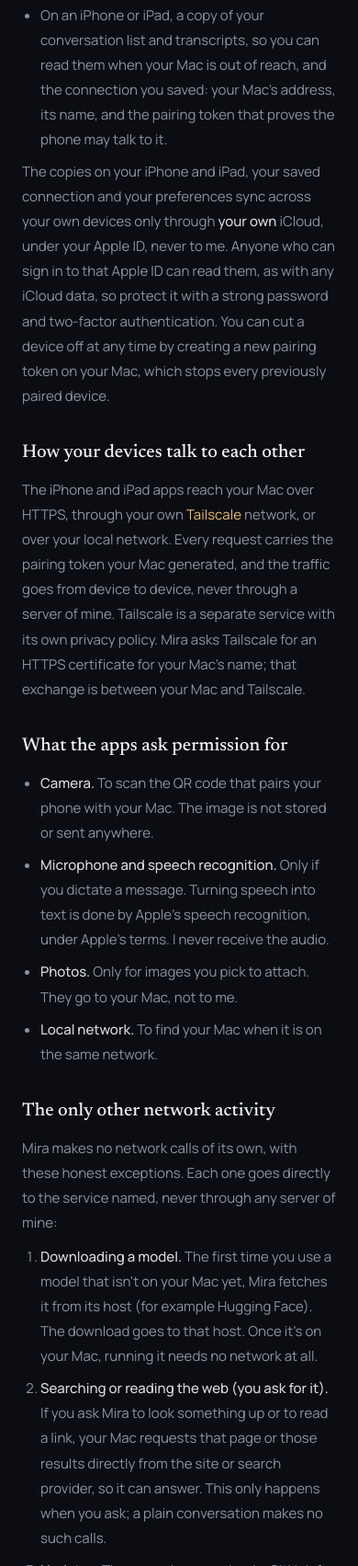
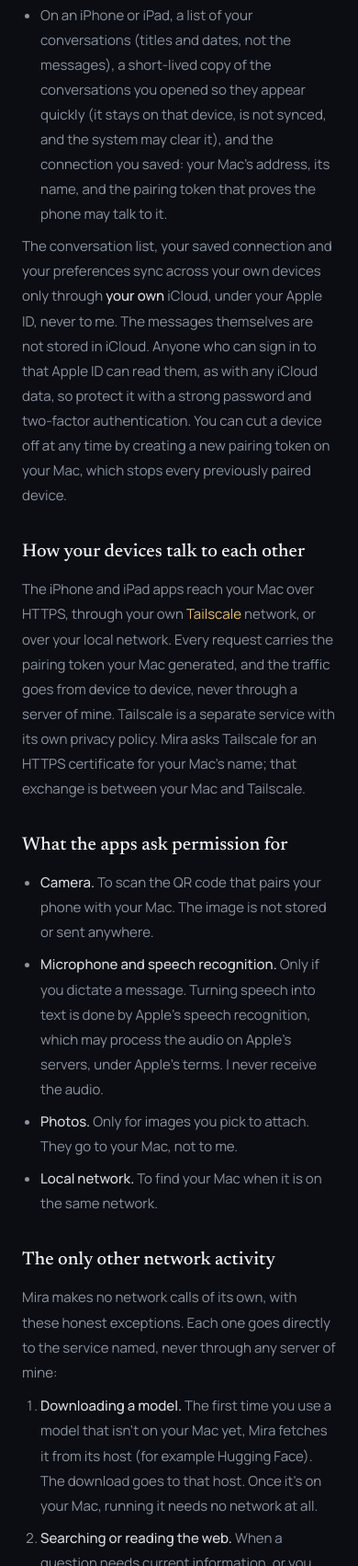
Before and after one commit to mabaeyens/mira-web, a plain HTML site: page mira/privacy/index.html in a window 390 px wide. Shown: the part 1311-3014 px from the top of the page at 92% size. Drawn offline with Linux system fonts and the light colour scheme.

Commit message:
docs(mira): privacy and home copy match what the phone stores and when Mira searches
Only the conversation list syncs through iCloud, never message text; transcripts are a local cache. Web searches and page fetches are decided by the model when a question needs current information, not only on request, and go from the Mac to the search provider. Dictation may be processed by Apple.

```diff
--- a/mira/privacy/index.html
+++ b/mira/privacy/index.html
@@ -128,9 +128,9 @@
         <ul>
           <li>Your conversations with Mira, and any documents you hand it to read. They live on your Mac.</li>
           <li>The model you have downloaded, and your settings (which model, preferences, and so on).</li>
-          <li>On an iPhone or iPad, a copy of your conversation list and transcripts, so you can read them when your Mac is out of reach, and the connection you saved: your Mac's address, its name, and the pairing token that proves the phone may talk to it.</li>
+          <li>On an iPhone or iPad, a list of your conversations (titles and dates, not the messages), a short-lived copy of the conversations you opened so they appear quickly (it stays on that device, is not synced, and the system may clear it), and the connection you saved: your Mac's address, its name, and the pairing token that proves the phone may talk to it.</li>
         </ul>
-        <p>The copies on your iPhone and iPad, your saved connection and your preferences sync across your own devices only through <strong>your own</strong> iCloud, under your Apple ID, never to me. Anyone who can sign in to that Apple ID can read them, as with any iCloud data, so protect it with a strong password and two-factor authentication. You can cut a device off at any time by creating a new pairing token on your Mac, which stops every previously paired device.</p>
+        <p>The conversation list, your saved connection and your preferences sync across your own devices only through <strong>your own</strong> iCloud, under your Apple ID, never to me. The messages themselves are not stored in iCloud. Anyone who can sign in to that Apple ID can read them, as with any iCloud data, so protect it with a strong password and two-factor authentication. You can cut a device off at any time by creating a new pairing token on your Mac, which stops every previously paired device.</p>
       </section>
 
       <section>
@@ -142,7 +142,7 @@
         <h2>What the apps ask permission for</h2>
         <ul>
           <li><strong>Camera.</strong> To scan the QR code that pairs your phone with your Mac. The image is not stored or sent anywhere.</li>
-          <li><strong>Microphone and speech recognition.</strong> Only if you dictate a message. Turning speech into text is done by Apple's speech recognition, under Apple's terms. I never receive the audio.</li>
+          <li><strong>Microphone and speech recognition.</strong> Only if you dictate a message. Turning speech into text is done by Apple's speech recognition, which may process the audio on Apple's servers, under Apple's terms. I never receive the audio.</li>
           <li><strong>Photos.</strong> Only for images you pick to attach. They go to your Mac, not to me.</li>
           <li><strong>Local network.</strong> To find your Mac when it is on the same network.</li>
         </ul>
@@ -153,7 +153,7 @@
         <p>Mira makes no network calls of its own, with these honest exceptions. Each one goes directly to the service named, never through any server of mine:</p>
         <ol>
           <li><strong>Downloading a model.</strong> The first time you use a model that isn't on your Mac yet, Mira fetches it from its host (for example Hugging Face). The download goes to that host. Once it's on your Mac, running it needs no network at all.</li>
-          <li><strong>Searching or reading the web (you ask for it).</strong> If you ask Mira to look something up or to read a link, your Mac requests that page or those results directly from the site or search provider, so it can answer. This only happens when you ask; a plain conversation makes no such calls.</li>
+          <li><strong>Searching or reading the web.</strong> When a question needs current information, or you ask Mira to read a link, Mira can decide to search the web or fetch a page. Your Mac then requests it directly from the search engine or site (for example DuckDuckGo or Brave), and the words of that search go to that provider. A conversation that needs nothing current makes no such calls.</li>
           <li><strong>Updates.</strong> The menu-bar app checks GitHub for a newer version and downloads it from there. GitHub sees the request, as with any download.</li>
           <li><strong>Documents you add.</strong> Files you point Mira at are read and indexed on your Mac. Their contents are not uploaded anywhere.</li>
         </ol>
```
Also changed, not shown: mira/index.html (+3 -3 lines).
